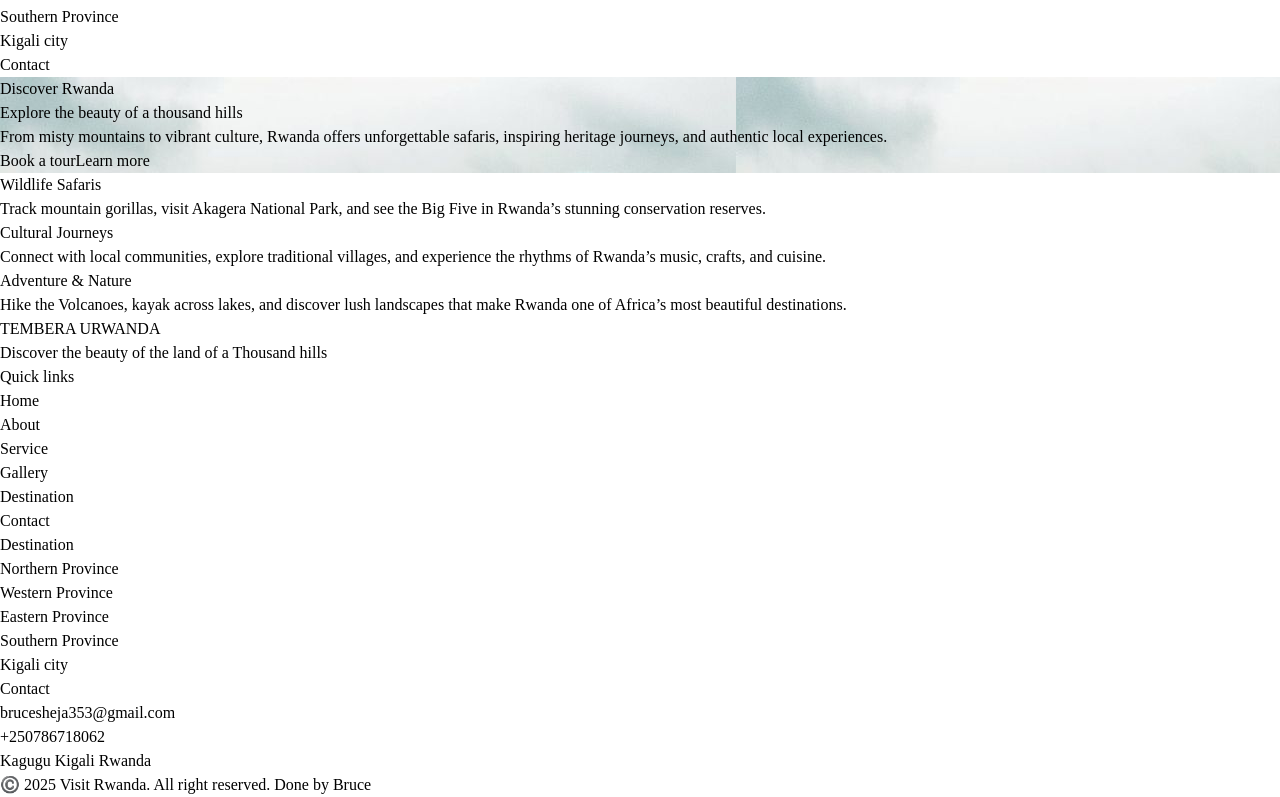
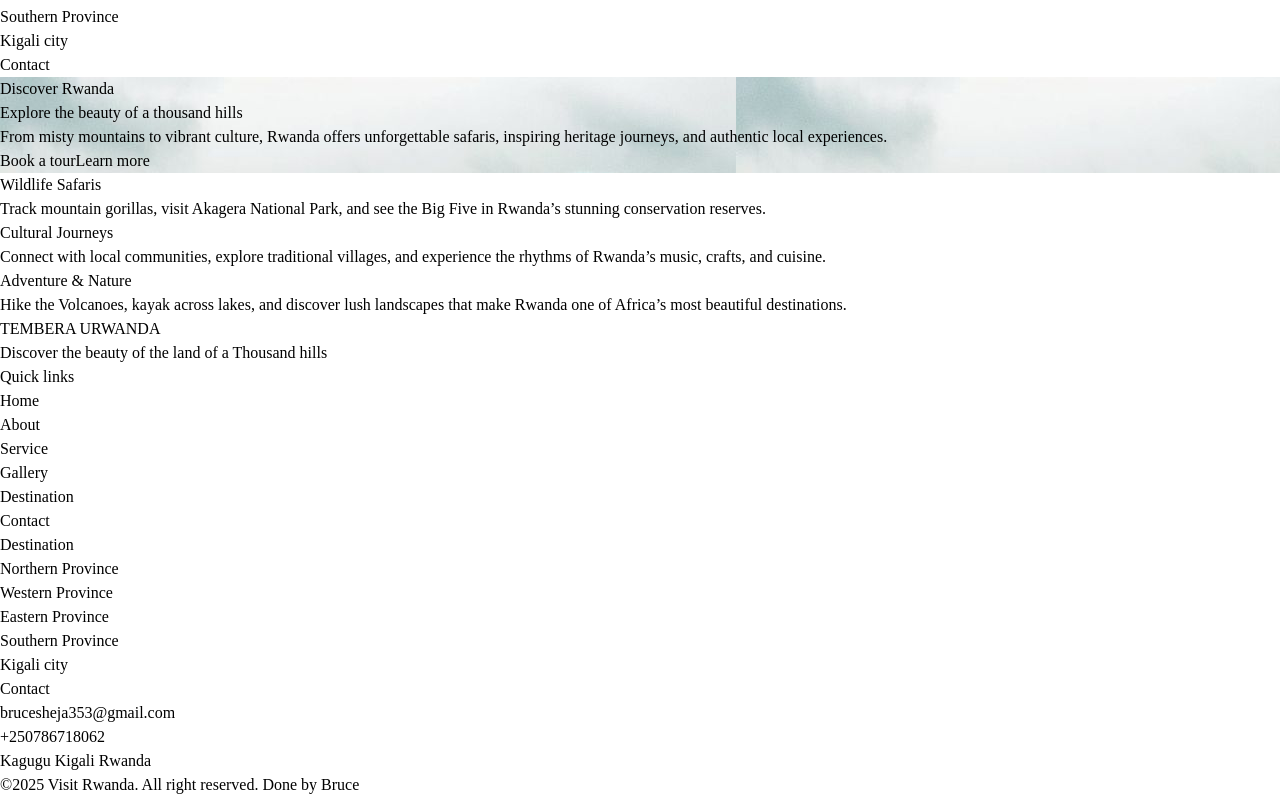
Before and after one commit to brucesheja353-png/SOSL3, a Vue app: page / in a window 1280 px wide. Shown: the part 556-1353 px from the top of the page. Built offline with nearby package versions, Linux system fonts and the light colour scheme.

Commit message:
sixth commit

```diff
--- a/src/component/footer.vue
+++ b/src/component/footer.vue
@@ -63,7 +63,7 @@
      </div>
              <!-- place for copy right -->
               <div class="border-t border-green-600 mt-8 pt-4 text-sm text-green-300">
-                <p class="text-center">©️ 2025  Visit Rwanda. All right reserved. Done by Bruce</p>
+                <p class="text-center"> ©2025  Visit Rwanda. All right reserved. Done by Bruce</p>
               </div>
 </footer>
 </template>
```
